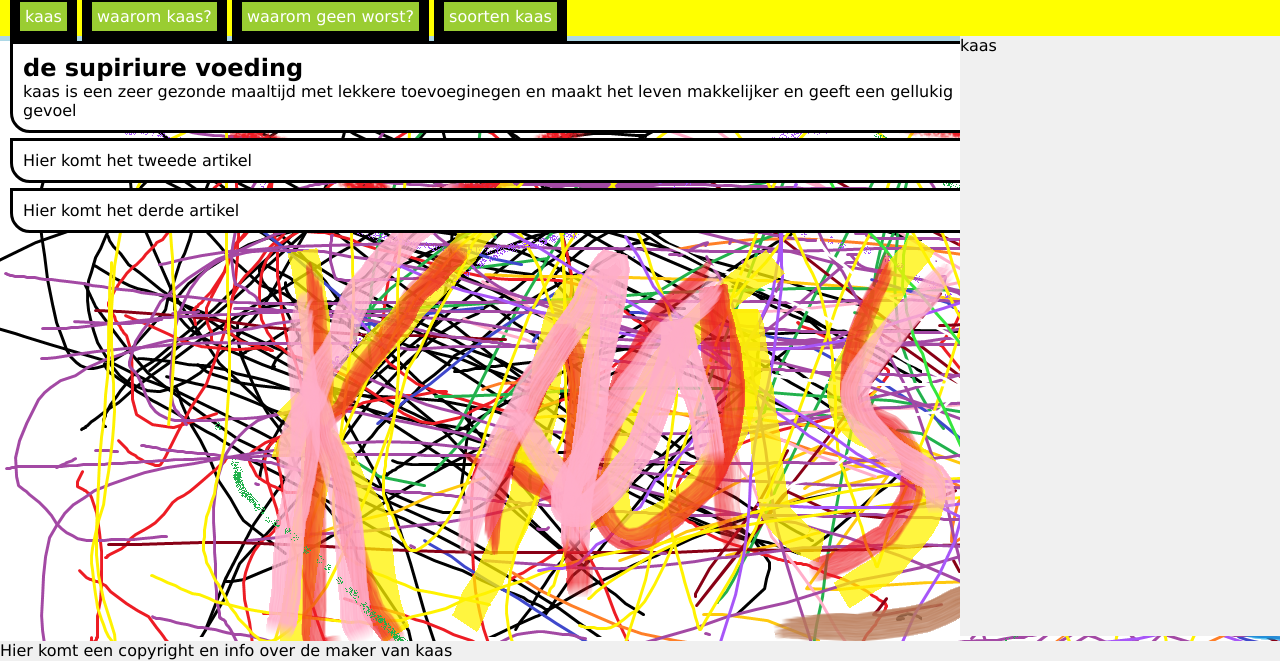
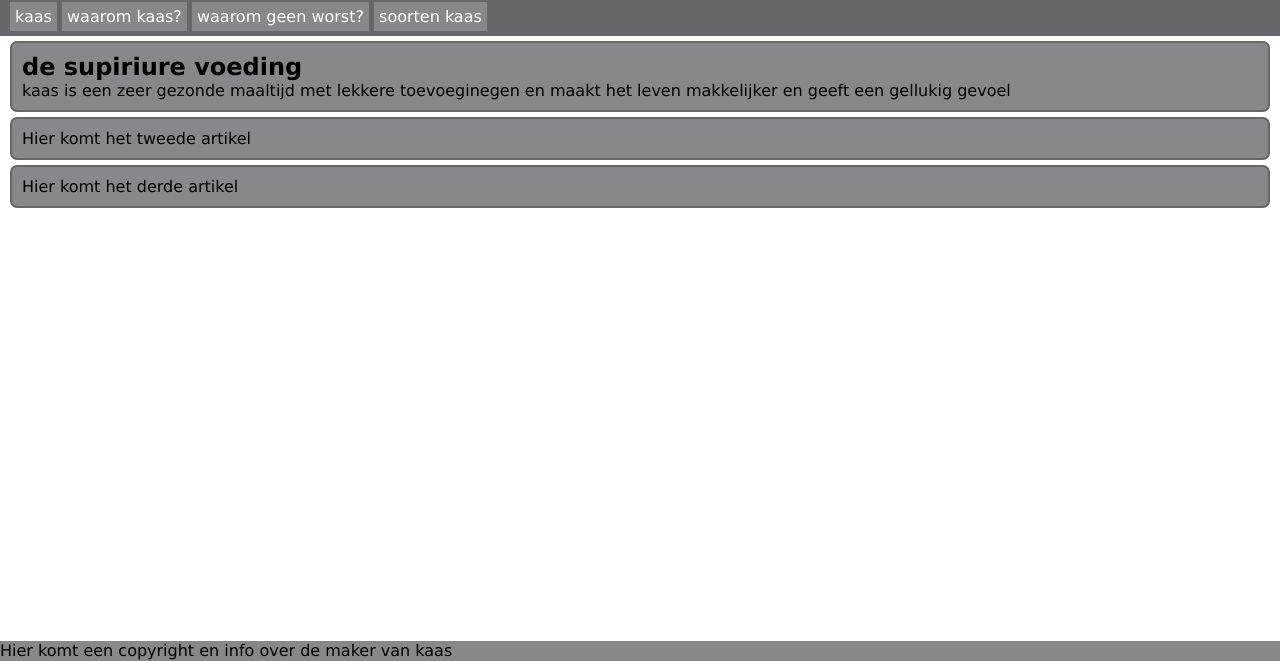
Before and after one commit to blubvis/htmlwebsite, a plain HTML site: page index.html in a window 1280 px wide. Shown: the part 153-814 px from the top of the page. Drawn offline with Linux system fonts and the light colour scheme.

Commit message:
nu heb ik de site serieus gemaakt

```diff
--- a/index.html
+++ b/index.html
@@ -17,18 +17,13 @@
     <nav>
       <nav>
         <ul>
-          <li><a href="home.html">kaas</a></li>
+          <li><a href="pagina2.html">kaas</a></li>
           <li><a href="#">waarom kaas?</a></li>
           <li><a href="#">waarom geen worst?</a></li>
           <li><a href="#">soorten kaas</a></li>
         </ul>
       </nav>
     </nav>
-    <aside>
-      <p>
-        kaas
-      </p>
-    </aside>
 
 
 
--- a/opmaak.css
+++ b/opmaak.css
@@ -1,6 +1,14 @@
+:root {
+    --dark: #474748;
+    --light:#88888B;
+    --medium: #676769;
+    --color-primary-3: #212122;
+    --black: #0A0A0C;
+}
+
 header {
-    background-image:url('images/Zuivel-en-kaas-header.jpg');
-    width: 1210x;
+    background-image:url('');
+    width: 100%;
     height: 150px;
 }
 header h1 {
@@ -11,14 +19,13 @@ header h1 {
     text-shadow: 5px 5px 7px #000000;
 }
 ul {
-    background: yellow;
+    background: var(--medium);
     padding: 10px;
   }
 
   ul li {
-    background: yellowgreen;
+    background: var(--light);
     padding: 5px;
-    border: solid 10px black;
     display: inline;
   }
 
@@ -28,18 +35,18 @@ ul {
   }
 
   ul li a:hover {
-    color: #C0C0C0;
+    color: var(--medium);
   }
 
 
 body {
-    background-color: lightblue;
+    background-color: white;
     background-repeat: no-repeat;
     font-family: Verdana, Geneva, Arial, Helvetica, sans-serif;
 
  }
  h1 {
-    color: yellow;
+    color: black;
 }
 * {
   margin: 0px;
@@ -47,29 +54,22 @@ body {
   box-sizing: border-box;
 }
 section {
-    background-image: url("images/modernekunst.png");
+    background-image: url("");
     height: 600px;
 
   }
   section article {
-    border: 3px solid black;
-    border-radius: 0px 20px 20px 20px;
+    border: 2px solid var(--medium);
+    border-radius: 7px;
     margin: 5px 10px 5px 10px;
     padding: 10px;
-    background: white;
+    background: var(--light);
   }
 
-aside {
-    float: right;
-    height: 600px;
-    width: 25%;
-    background: #f0f0f0
-}
 
 footer {
-    background: #F0F0F0;
-
-    width: inherit;
+    background: #88888B;
+    width: 100%;
     height: 20px;
   }
 
```
